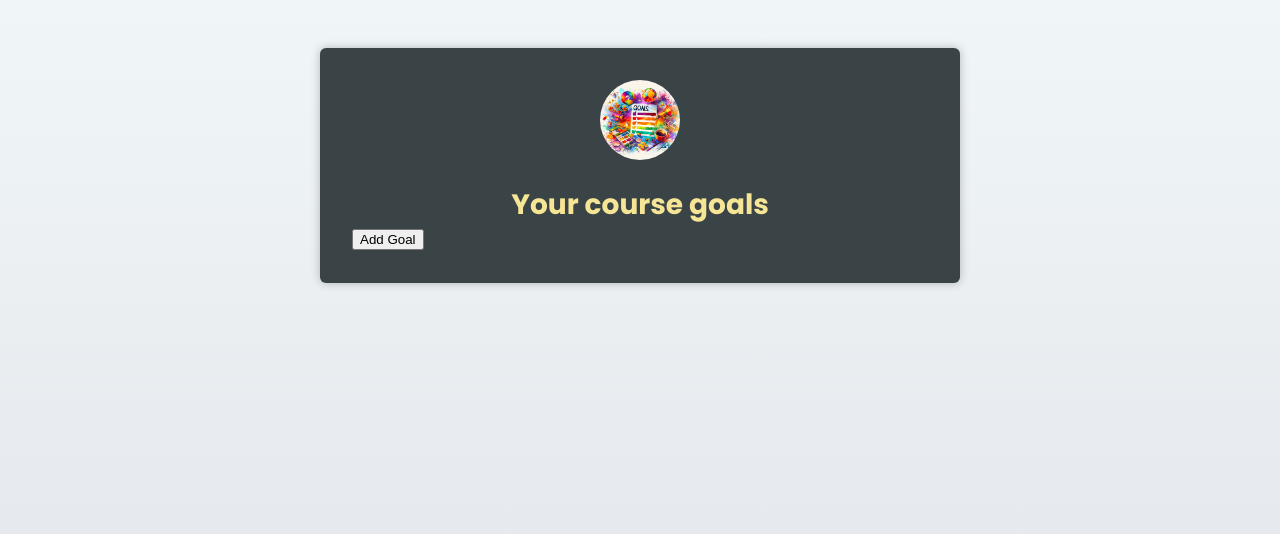
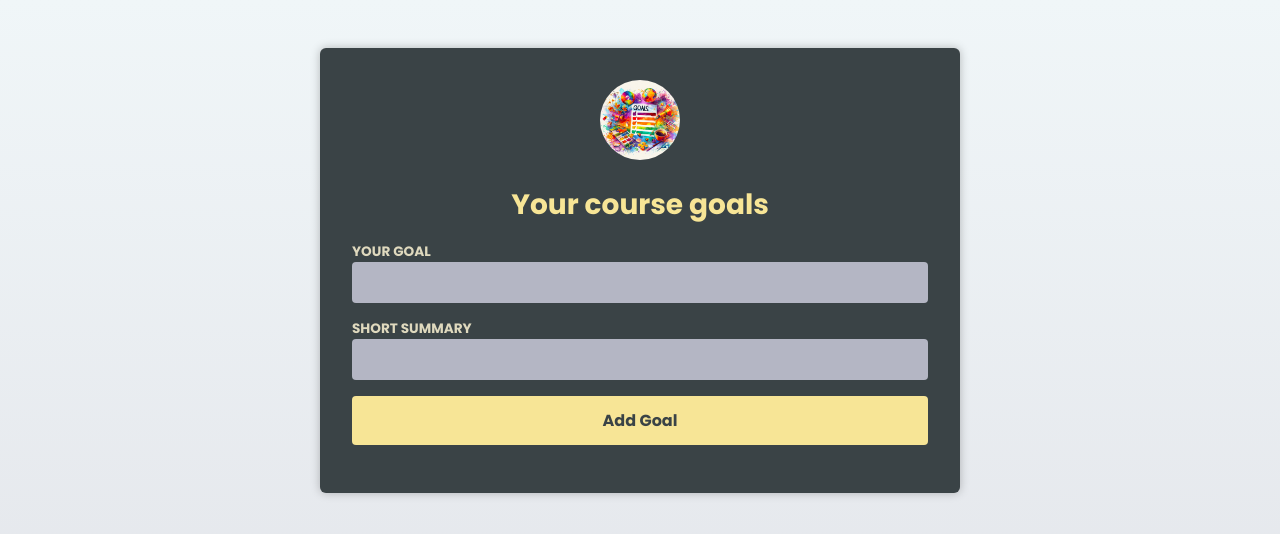
Before and after one commit to kastastin/react-ts, a React (Vite) app in the folder react-ts-basics/: page / in a window 1280 px wide. Shown: the top 534 px of the page. Built offline with nearby package versions, Linux system fonts and the light colour scheme.

Commit message:
generic event type FormEvent

```diff
--- a/react-ts-basics/src/App.tsx
+++ b/react-ts-basics/src/App.tsx
@@ -3,6 +3,7 @@
 import Header from './components/Header.tsx';
 import CourseGoalList from './components/CourseGoalList.tsx';
 import goalsImg from './assets/goals.jpg';
+import NewGoal from './components/NewGoal.tsx';
 
 export type CourseGoal = {
 	id: number;
@@ -35,7 +36,7 @@
 				<h1>Your course goals</h1>
 			</Header>
 
-			<button onClick={handleAddGoal}>Add Goal</button>
+			<NewGoal />
 
 			<CourseGoalList goals={goals} onDeleteGoal={handleDeleteGoal} />
 		</main>
--- /dev/null
+++ b/react-ts-basics/src/components/NewGoal.tsx
@@ -0,0 +1,25 @@
+import { type FormEvent } from 'react';
+
+export default function NewGoal() {
+	function handleSubmit(event: FormEvent) {
+		event.preventDefault();
+	}
+
+	return (
+		<form onSubmit={handleSubmit}>
+			<p>
+				<label htmlFor='goal'>Your goal</label>
+				<input id='goal' type='text' />
+			</p>
+
+			<p>
+				<label htmlFor='summary'>Short summary</label>
+				<input id='summary' type='text' />
+			</p>
+
+			<p>
+				<button>Add Goal</button>
+			</p>
+		</form>
+	);
+}
```
